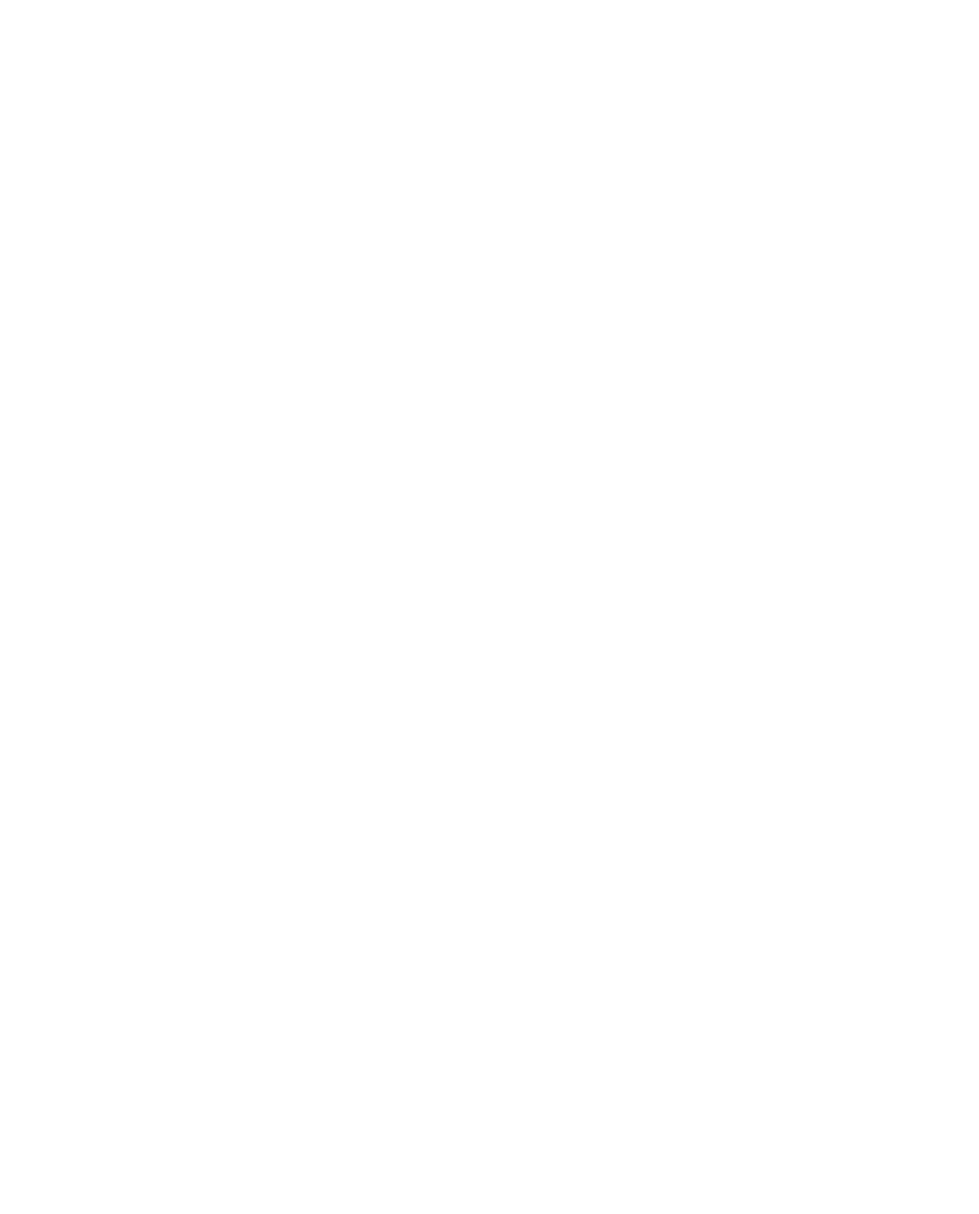
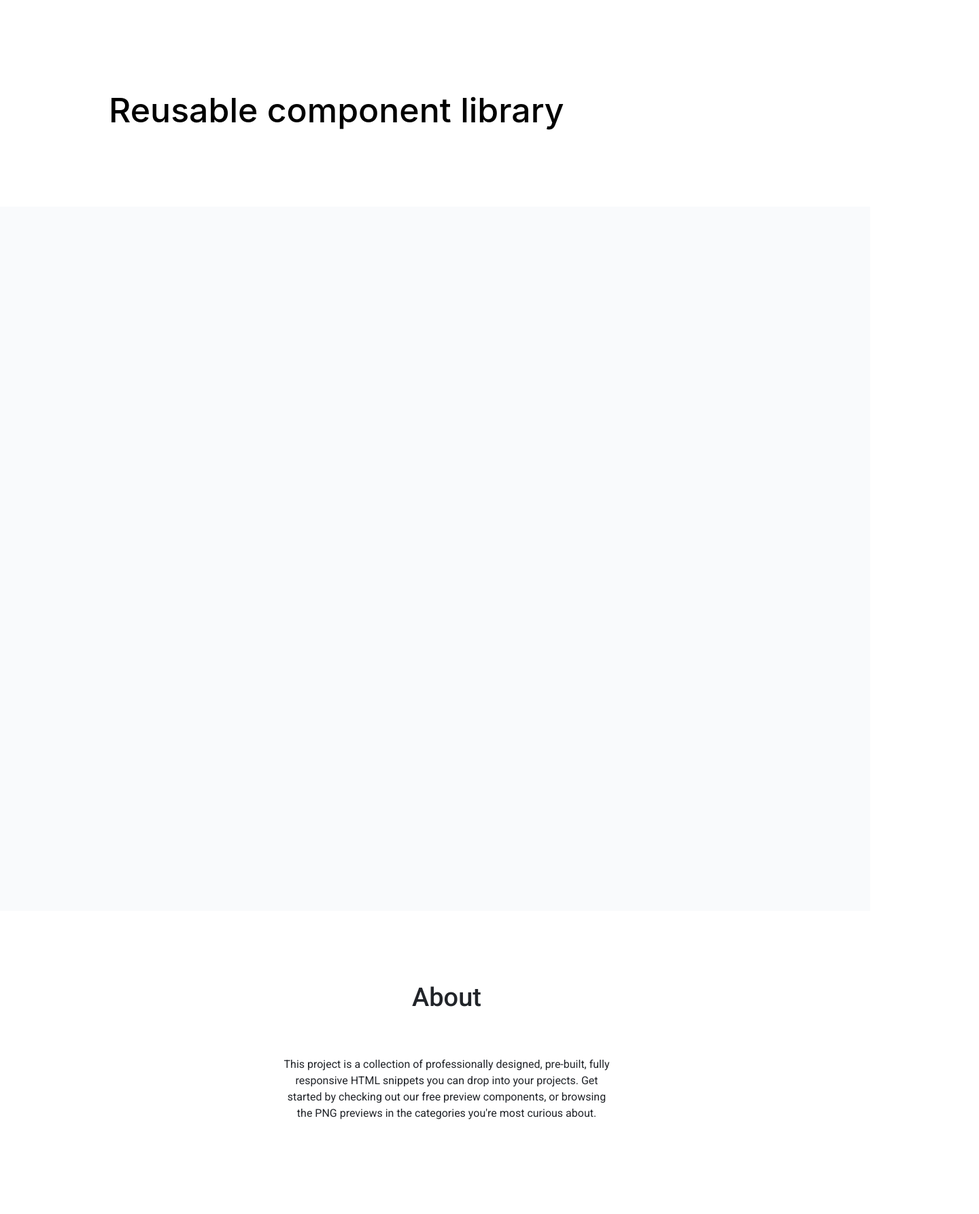
Before and after one commit to slega/htmlcss-20220811_legabox, a website: page index.html in a window 1280 px wide. Shown: the whole page at 68% size, 1440 px wide, since content can reach past the window. Before the commit the page ends 800 px from the top, so only its background shows below. Drawn offline with nearby package versions, Linux system fonts and the light colour scheme.

Commit message:
Add page, footer, and header components.

```diff
--- a/assets/css/main.css
+++ b/assets/css/main.css
@@ -1,5 +1,7 @@
 @import '../fonts/fonts.css';
+@import '../../components/header/header.css';
 @import '../../components/page/page.css';
+@import '../../components/footer/footer.css';
 
 :root {
     --white: #ffffff;
@@ -12,6 +14,7 @@
     --grey-2: #DDE2E5;
     --grey-3: #ACB5BD;
     --grey-4: #495057;
+    --grey-5: #F9FAFC;
 
     --error: var(--red);
     --success: var(--blue);
--- /dev/null
+++ b/components/footer/footer.css
@@ -0,0 +1,24 @@
+.footer {
+    background-color: var(--white);
+    padding: 71px 383px 136px 417px;
+    font-family: Inter;
+    color: var(--black);
+}
+
+.footer__title {
+    text-align: center;
+    font-size: 38px;
+    font-weight: 500;
+    line-height: 48px;
+    letter-spacing: 0em;
+    padding-bottom: 32px;
+    /*text-align: left;*/
+}
+
+.footer__content {
+    font-size: 16px;
+    font-weight: 400;
+    line-height: 24px;
+    letter-spacing: 0em;
+    text-align: center;
+}
--- /dev/null
+++ b/components/header/header.css
@@ -0,0 +1,13 @@
+.header {
+    background-color: var(--white);
+    padding: 96px 160px 77px;
+}
+
+.header__title {
+    font-family: Inter;
+    font-size: 50px;
+    font-weight: 500;
+    line-height: 64px;
+    letter-spacing: 0em;
+    text-align: left;
+}
--- a/components/page/page.css
+++ b/components/page/page.css
@@ -0,0 +1,8 @@
+.page {
+    background-color: var(--grey-5);
+}
+
+.page__content {
+    width: 1440px;
+    height: 1036px;
+}
--- a/index.html
+++ b/index.html
@@ -3,11 +3,20 @@
 <html lang="ru">
     <head>
         <link rel="stylesheet" href="./assets/css/main.css">
+        <link rel="stylesheet" href="https://cdnjs.cloudflare.com/ajax/libs/normalize/8.0.1/normalize.css">
     </head>
     <body>
-
-        <header>
-
+        <header class="header">
+            <h1 class="header__title">Reusable component library</h1>
         </header>
+        <main class="page">
+            <div class="page__content"></div>
+        </main>
+        <footer class="footer">
+            <h2 class="footer__title">About</h2>
+            <div class="footer__content">
+                This project is a collection of professionally designed, pre-built, fully responsive HTML snippets you can drop into your projects. Get started by checking out our free preview components, or browsing the PNG previews in the categories you're most curious about.
+            </div>
+        </footer>
     </body>
 </html>
```
Also changed, not shown: 02-dz0/01-semantic-mockup/solution.html (+2 -22 lines).
